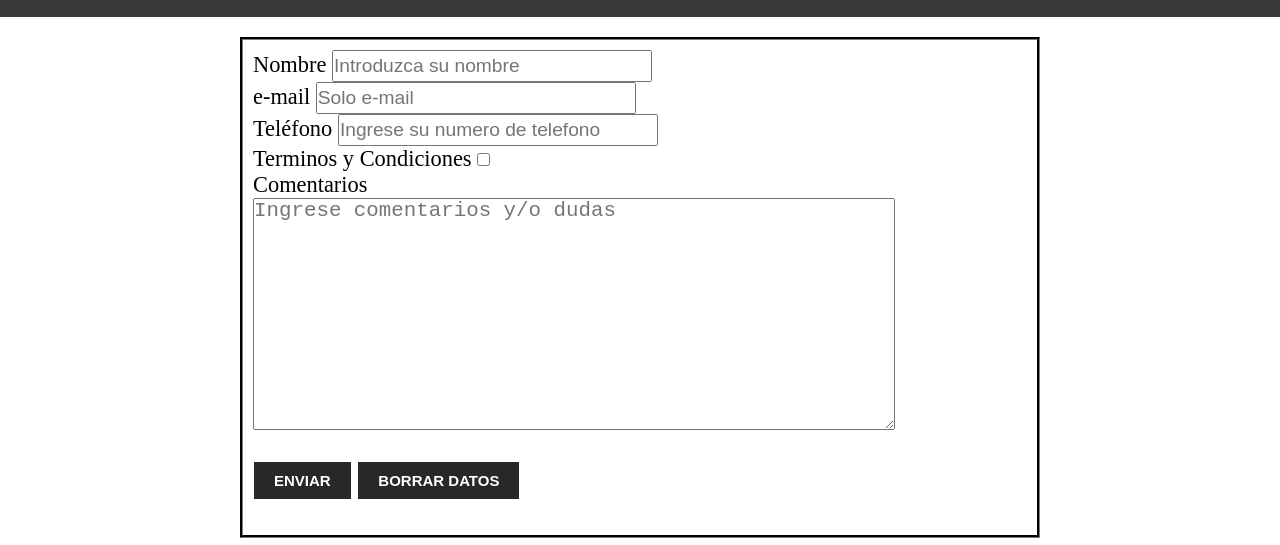
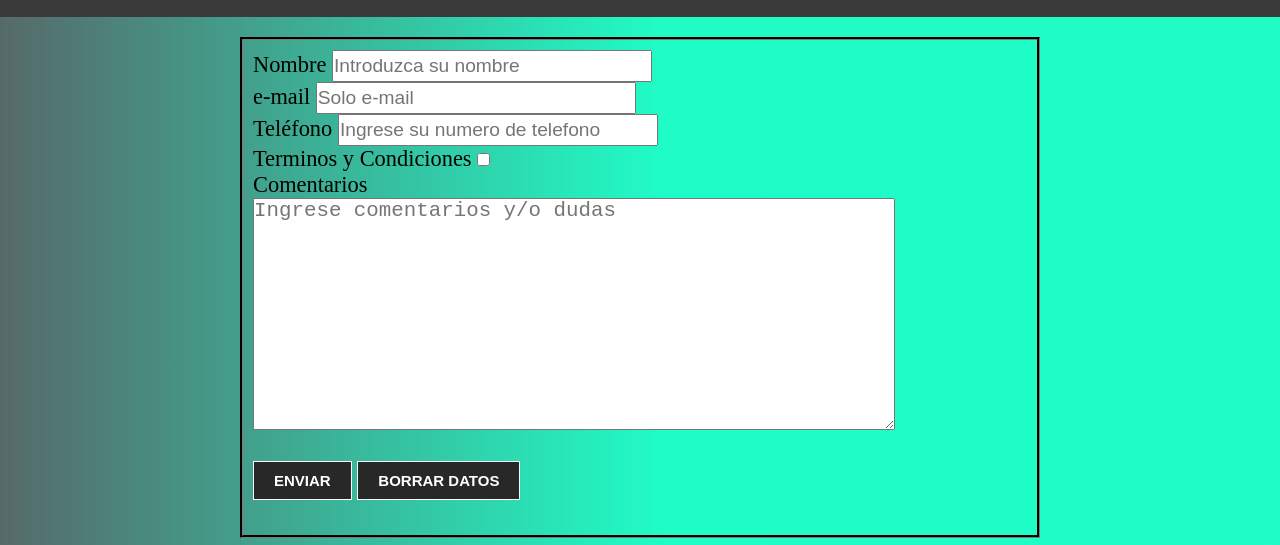
Before and after one commit to MartinCoder2022/Repositorio-, a plain HTML site: page bungalows-proyecto-Alvarez Noque rep/vistas/contacto.html in a window 1280 px wide. Shown: the part 401-946 px from the top of the page. Drawn offline with nearby package versions, Linux system fonts and the light colour scheme.

Commit message:
conAnimaciones

```diff
--- a/bungalows-proyecto-Alvarez Noque rep/estilos/base.css
+++ b/bungalows-proyecto-Alvarez Noque rep/estilos/base.css
@@ -589,10 +589,10 @@ tr:hover{
 
 }
 
-
+/* con gradientes*/
 .formulario {
 
-    background-color: c0dcdc;
+    /*background-color: c0dcdc;*/
     display: grid;
     justify-content: center;
     padding: 20px;
@@ -601,9 +601,13 @@ tr:hover{
     flex-wrap: wrap;
     align-items: center;
     gap: 10px;
-
     width: 100%;
-}
+    background: rgb(58,142,180);
+    background: -moz-linear-gradient(90deg, rgba(58,142,180,1) 0%, rgba(5,33,33,0.6727065826330532) 0%, rgba(29,253,198,0.989233193277311) 52%);
+    background: -webkit-linear-gradient(90deg, rgba(58,142,180,1) 0%, rgba(5,33,33,0.6727065826330532) 0%, rgba(29,253,198,0.989233193277311) 52%);
+    background: linear-gradient(90deg, rgba(58,142,180,1) 0%, rgba(5,33,33,0.6727065826330532) 0%, rgba(29,253,198,0.989233193277311) 52%);
+    filter: progid:DXImageTransform.Microsoft.gradient(startColorstr="#3a8eb4",endColorstr="#1dfdc6",GradientType=1);
+      }
 
 .form{
     width: 100%;
--- a/bungalows-proyecto-Alvarez Noque rep/vistas/contacto.html
+++ b/bungalows-proyecto-Alvarez Noque rep/vistas/contacto.html
@@ -1,6 +1,8 @@
 <!DOCTYPE html>
 <html lang="en">
 <head>
+    <link href="https://unpkg.com/aos@2.3.1/dist/aos.css" rel="stylesheet">
+    <script src="https://unpkg.com/aos@2.3.1/dist/aos.js"></script>
     <!--Google fonts-->
     <link rel="preconnect" href="https://fonts.googleapis.com">
     <link rel="preconnect" href="https://fonts.gstatic.com" crossorigin>
@@ -47,7 +49,9 @@
 
         <section class="formulario">
             <div class="formulario__contenedor">
-                <form class="form" action="/formulario" method="get" enctype="text/plain">
+                <form data-aos="flip-left"
+                data-aos-easing="ease-out-cubic"
+                data-aos-duration="2000" class="form" action="/formulario" method="get" enctype="text/plain">
                 <div>
                     <label for="Nombre">Nombre</label>
                     <input class="formulario__casilleros" type="text" name="nombre" id="Nombre" placeholder="Introduzca su nombre">
@@ -128,6 +132,9 @@
                 <p>Copy Right - Todos Los derechos reservados</p>
             </nav>
     </footer>
+    <script>
+        AOS.init();
+      </script>
 
 </body>
 </html>
```
